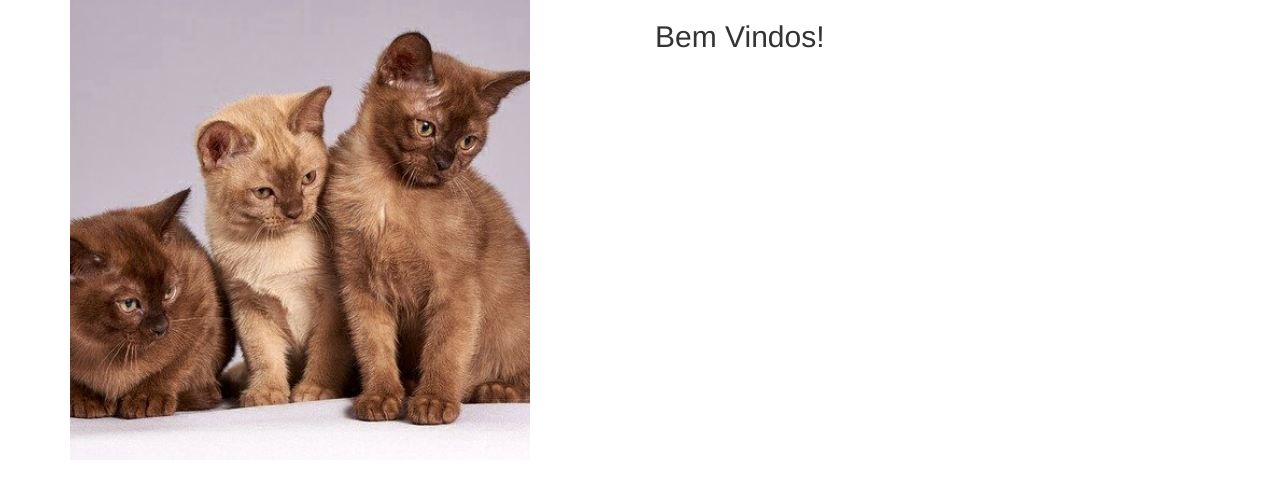
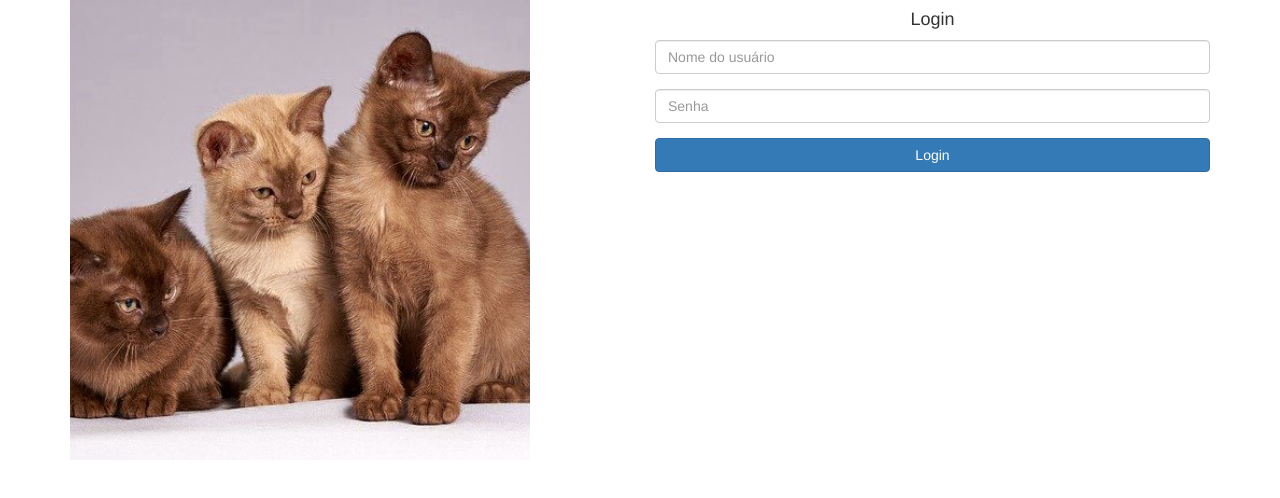
Before and after one commit to heltonWilekeDarosci/gatitobook, an Angular app: page /home in a window 1280 px wide. Shown: the top 498 px of the page. Built offline with nearby package versions, Linux system fonts and the light colour scheme.

Commit message:
Create login component and configure the routing

```diff
--- a/src/app/home/home.component.html
+++ b/src/app/home/home.component.html
@@ -7,7 +7,7 @@
         class="img-fluid d-none d-sm-block">
     </div>
     <div class="col-md-6">
-      <h2>Bem Vindos!</h2>
+      <router-outlet></router-outlet>
     </div>
   </div>
 </div>
--- a/src/app/home/login/login.component.html
+++ b/src/app/home/login/login.component.html
@@ -1 +1,11 @@
-<p>login works!</p>
+<h4 class="text-center">Login</h4>
+
+<form class="form mt-4">
+  <div class="form-group">
+    <input type="text" class="form-control" placeholder="Nome do usuário"/>
+  </div>
+  <div class="form-group">
+    <input type="password" class="form-control" placeholder="Senha"/>
+  </div>
+  <button type="submit" class="btn btn-primary btn-block">Login</button>
+</form>
```
Also changed, not shown: src/app/home/home-routing.module.ts (+8 -1 lines).
